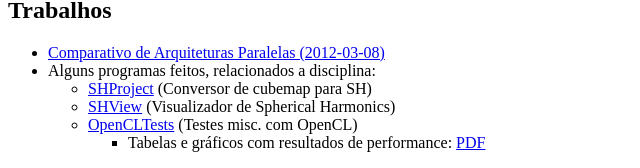
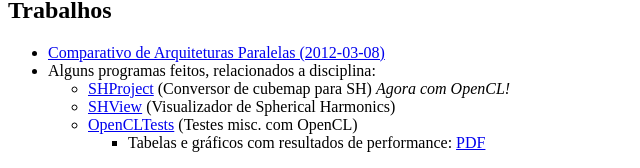
Before and after one commit to yuriks/www, a plain HTML site: page projects/elc139/index.html in a window 1280 px wide. Shown: the part 152-320 px from the top of the page, without its empty margins (0-640 px from the left). Drawn offline with Linux system fonts and the light colour scheme.

Commit message:
SHProject, now with OpenCL!

```diff
--- a/projects/elc139/index.html
+++ b/projects/elc139/index.html
@@ -13,7 +13,8 @@
 				<p><ul>
 					<li><a href="comparsion_k10_g94.html">Comparativo de Arquiteturas Paralelas (2012-03-08)</a></li>
 					<li>Alguns programas feitos, relacionados a disciplina:<ul>
-						<li><a href="https://github.com/yuriks/SHProject">SHProject</a> (Conversor de cubemap para SH)</li>
+						<li><a href="https://github.com/yuriks/SHProject">SHProject</a> (Conversor de cubemap para SH)
+							<em>Agora com OpenCL!</em></li>
 						<li><a href="https://github.com/yuriks/SHView">SHView</a> (Visualizador de Spherical Harmonics)</li>
 						<li><a href="https://github.com/yuriks/OpenCLTests">OpenCLTests</a> (Testes misc. com OpenCL)
 							<ul><li>Tabelas e gráficos com resultados de performance: <a href="WorkGroupSizeTuning.pdf">PDF</a></li></ul>
```
